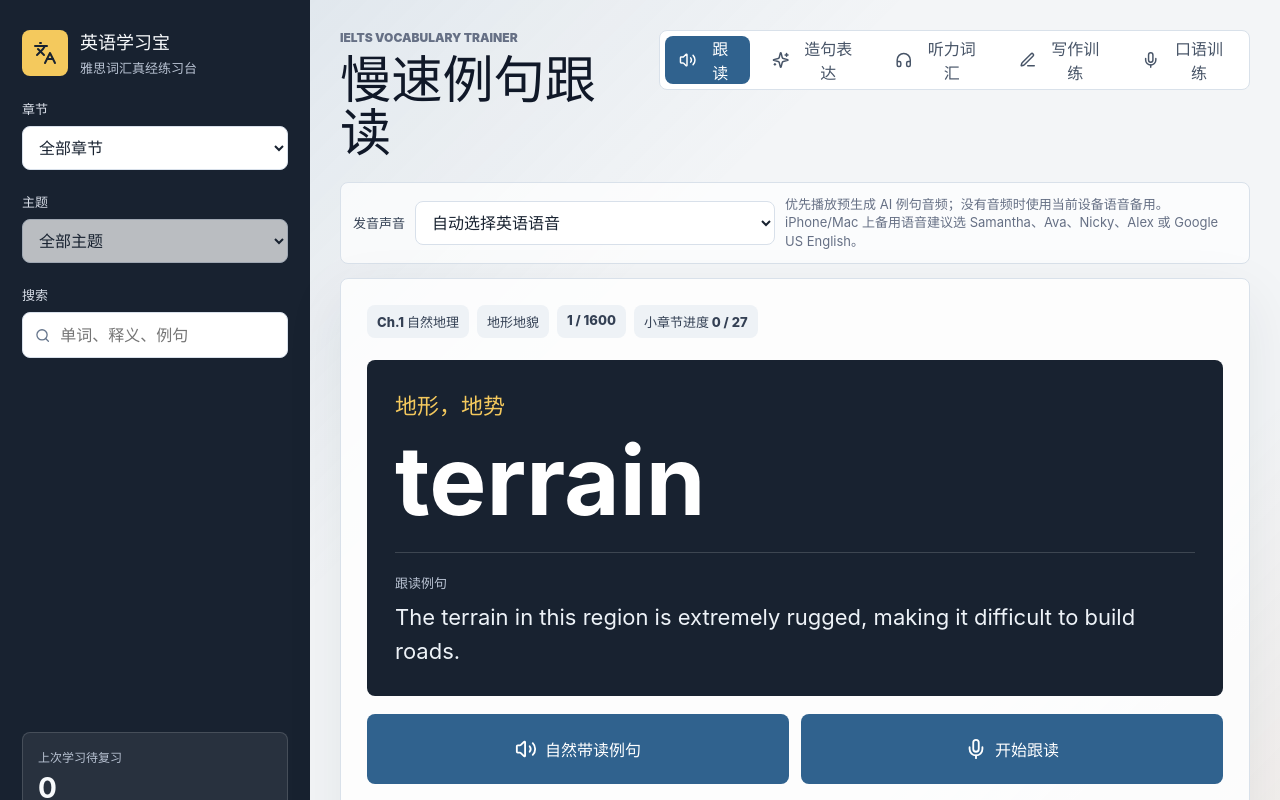
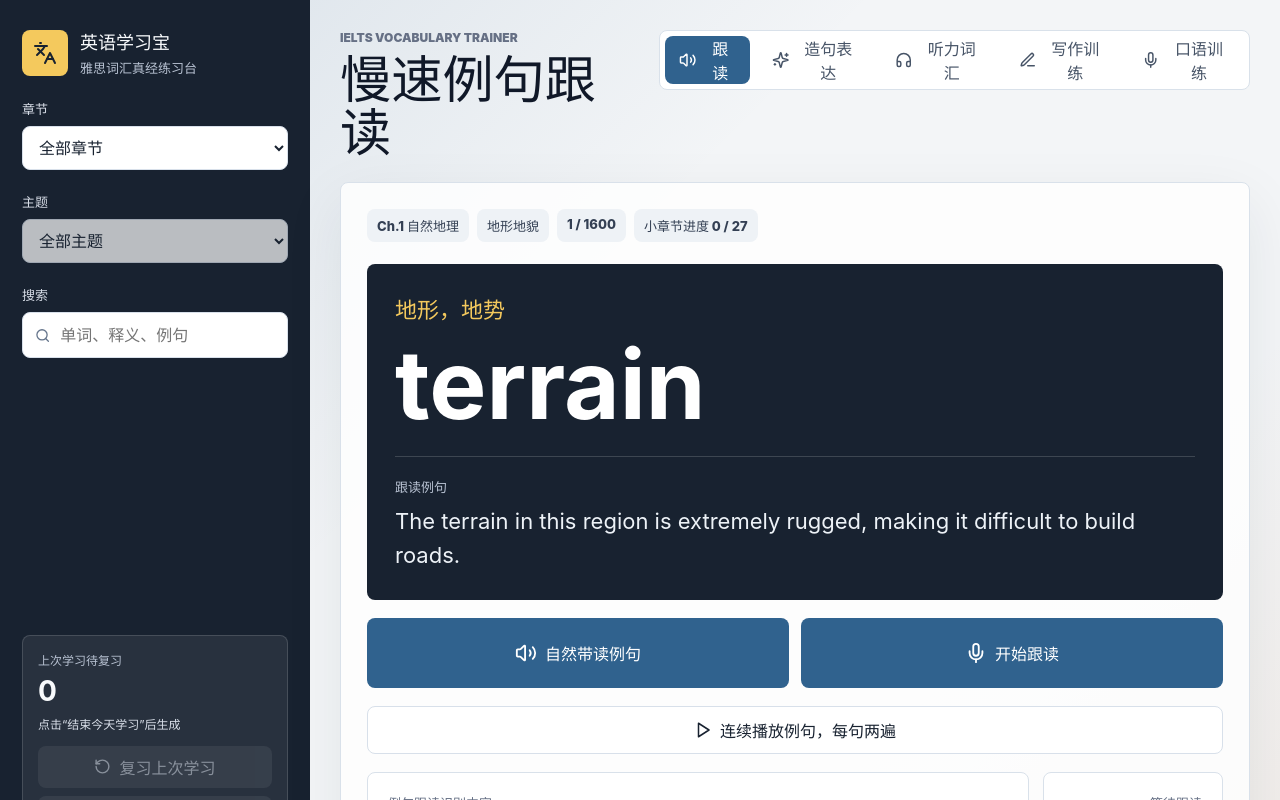
Before and after one commit to johnirving6666sgp/english-bao, a React (Vite) app: page / in a window 1280 px wide. Shown: the top 800 px of the page. Built offline with nearby package versions, Linux system fonts and the light colour scheme.

Commit message:
Remove voice selector panel

```diff
--- a/src/main.jsx
+++ b/src/main.jsx
@@ -2502,19 +2502,6 @@ function App() {
           </div>
         </header>
 
-        {mode !== 'writing' && <section className="voice-panel">
-          <label htmlFor="voice">发音声音</label>
-          <select id="voice" value={selectedVoiceName} onChange={(event) => setSelectedVoiceName(event.target.value)}>
-            {!voices.length && <option value="">自动选择英语语音</option>}
-            {voices.map((voice) => (
-              <option key={`${voice.name}-${voice.lang}`} value={voice.name}>
-                {voice.name} · {voice.lang}
-              </option>
-            ))}
-          </select>
-          <span>优先播放预生成 AI 例句音频；没有音频时使用当前设备语音备用。iPhone/Mac 上备用语音建议选 Samantha、Ava、Nicky、Alex 或 Google US English。</span>
-        </section>}
-
         <section className="practice-card">
           {sectionResult && <SectionResult result={sectionResult} onClose={() => setSectionResult(null)} />}
           {sessionSummary && <SessionSummary summary={sessionSummary} onClose={() => setSessionSummary(null)} />}
--- a/src/styles.css
+++ b/src/styles.css
@@ -316,30 +316,6 @@ h1 {
   background: #30628e;
 }
 
-.voice-panel {
-  display: grid;
-  grid-template-columns: auto minmax(180px, 360px) minmax(0, 1fr);
-  align-items: center;
-  gap: 10px;
-  margin-bottom: 14px;
-  padding: 12px;
-  border: 1px solid #d9e1ea;
-  border-radius: 8px;
-  background: rgba(255, 255, 255, 0.72);
-}
-
-.voice-panel label {
-  color: #344054;
-  font-size: 13px;
-  font-weight: 900;
-}
-
-.voice-panel span {
-  color: #667085;
-  font-size: 13px;
-  line-height: 1.45;
-}
-
 .practice-card {
   min-width: 0;
   min-height: 680px;
@@ -1319,7 +1295,6 @@ textarea[readonly] {
 
   .topbar,
   .result-panel,
-  .voice-panel,
   .writing-prompt,
   .writing-library-head,
   .writing-library-filters,
```
